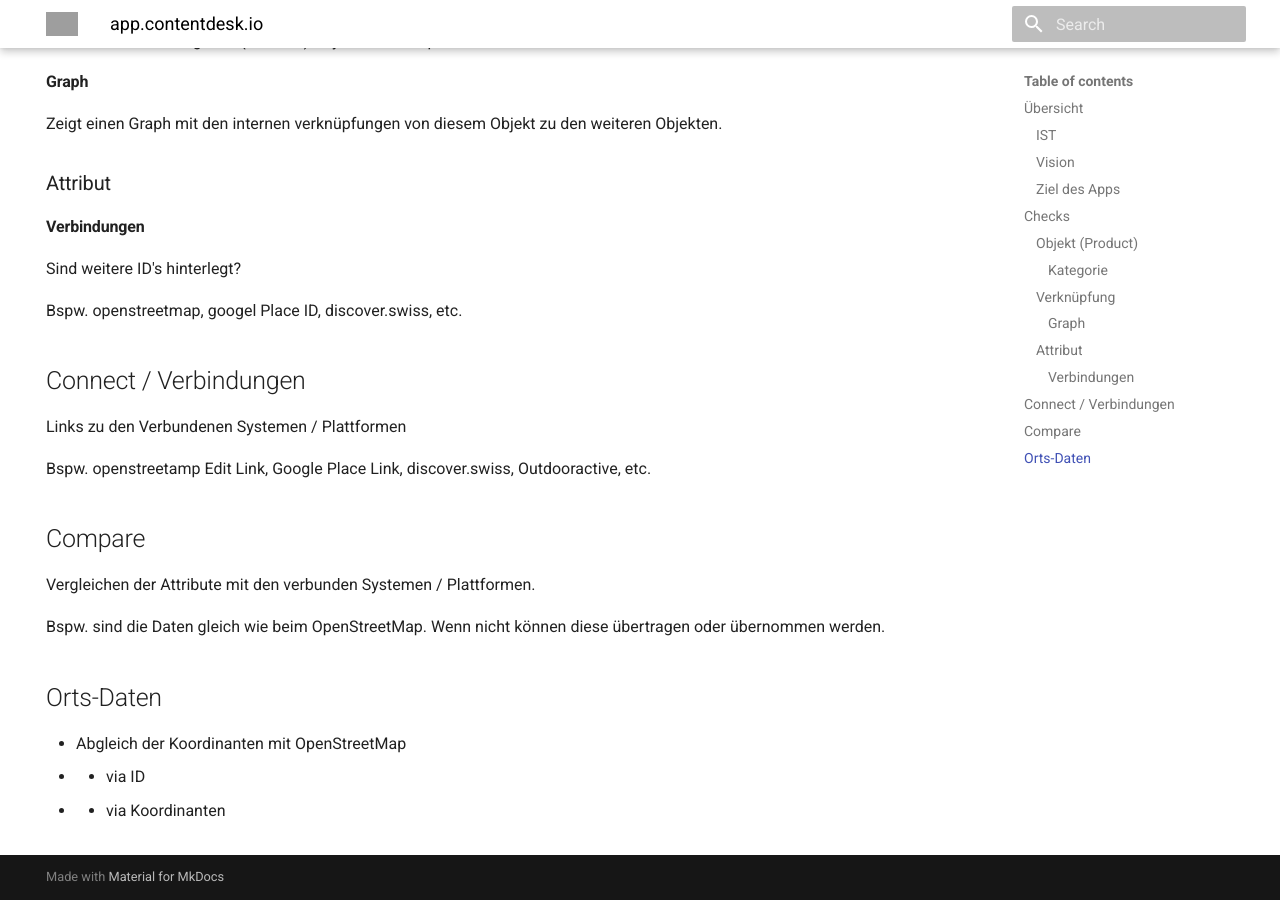
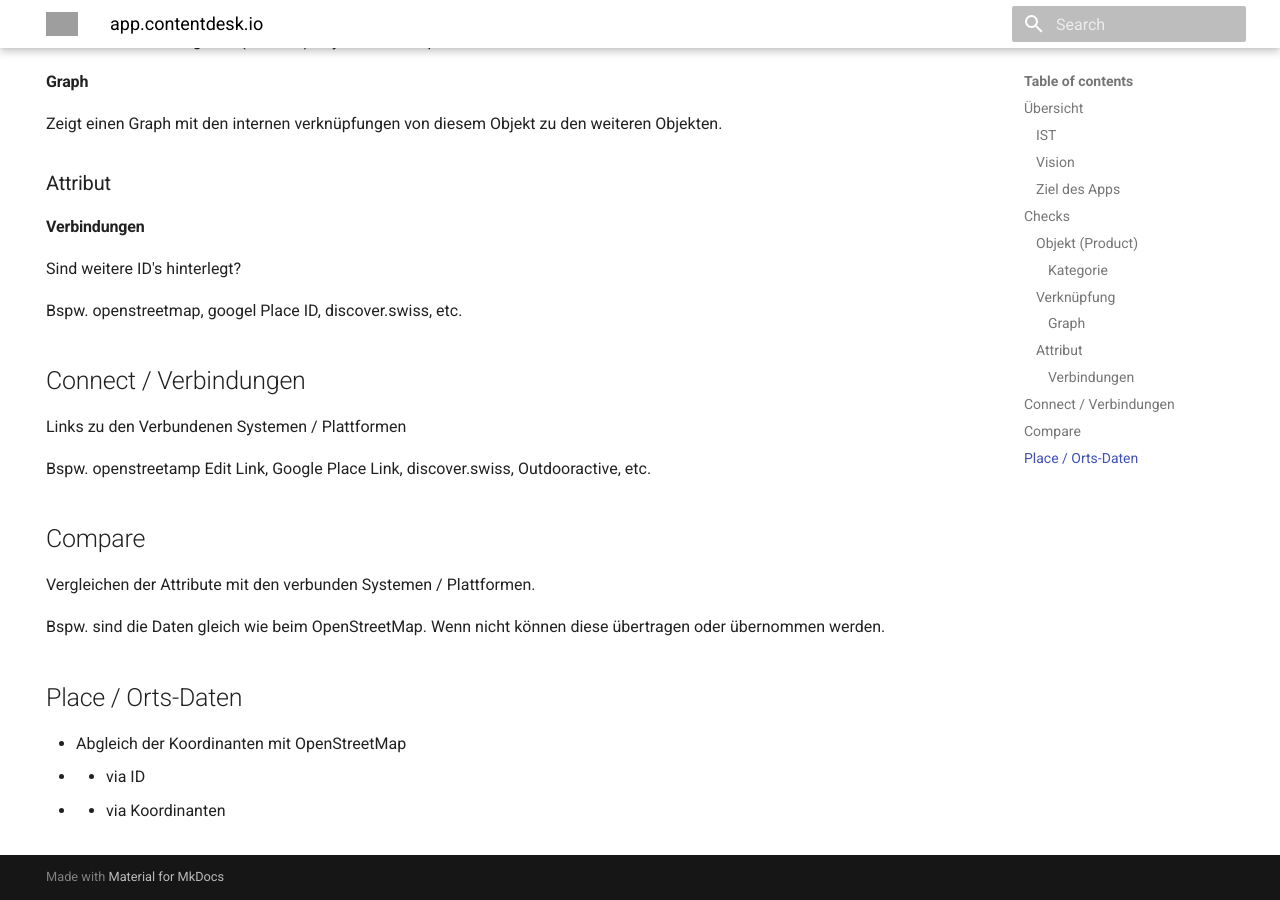
Before and after one commit to tsolenthaler/docs.contentdesk.io, an MkDocs documentation site: the page built from docs/connect/app.contentdesk.io/index.md, in a window 1280 px wide and 900 px high, scrolled down 1487 px. Built offline with MkDocs 1.6.1 and Material for MkDocs 9.7.7, drawn with Linux system fonts in a browser that asks for light colours; grey boxes are pictures that could not be loaded.

Commit message:
Refactor index.md to update section heading for location data

```diff
--- a/docs/connect/app.contentdesk.io/index.md
+++ b/docs/connect/app.contentdesk.io/index.md
@@ -79,7 +79,7 @@ Vergleichen der Attribute mit den verbunden Systemen / Plattformen.
 
 Bspw. sind die Daten gleich wie beim OpenStreetMap. Wenn nicht können diese übertragen oder übernommen werden.
 
-## Orts-Daten
+## Place / Orts-Daten
 
 * Abgleich der Koordinanten mit OpenStreetMap
 * * via ID
```
